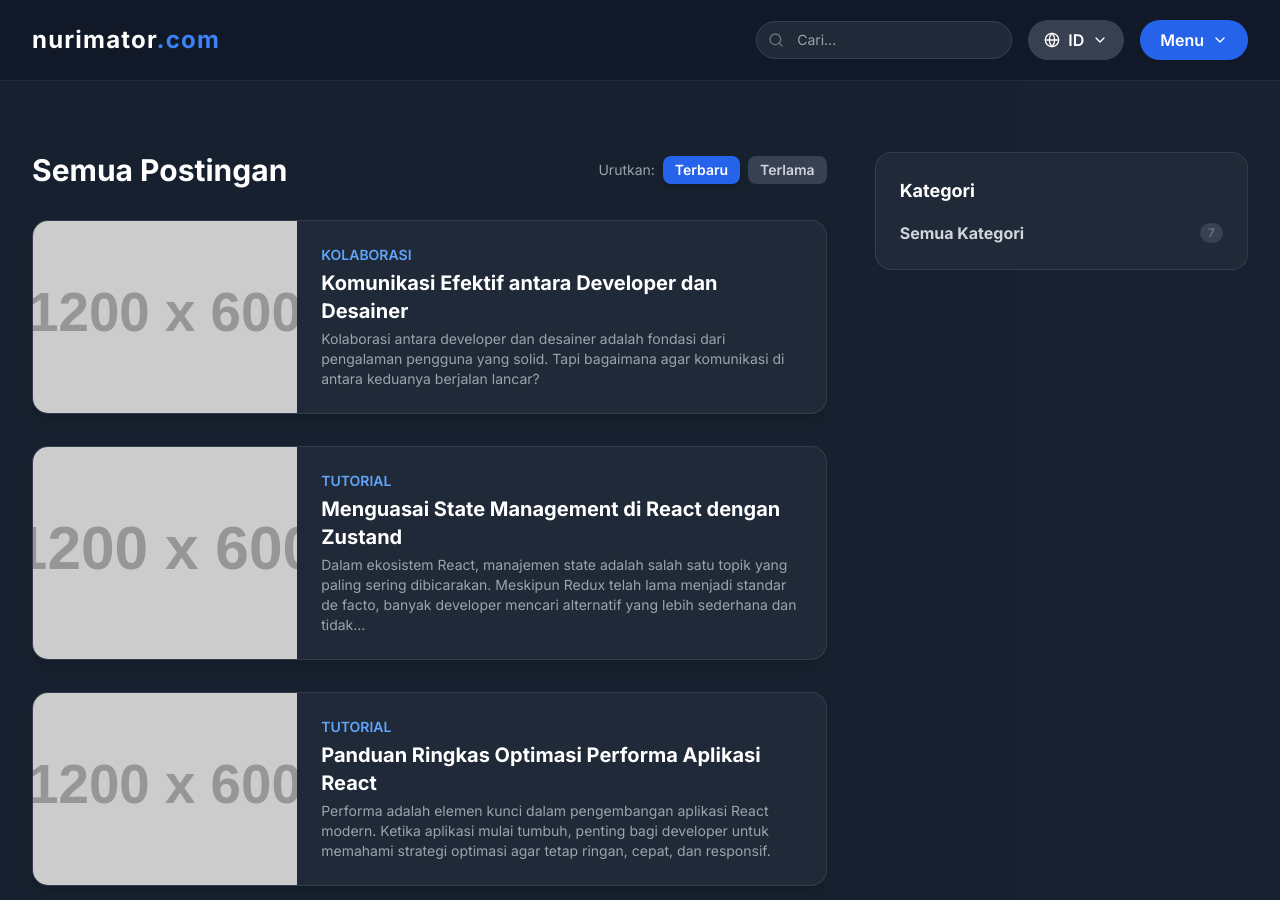
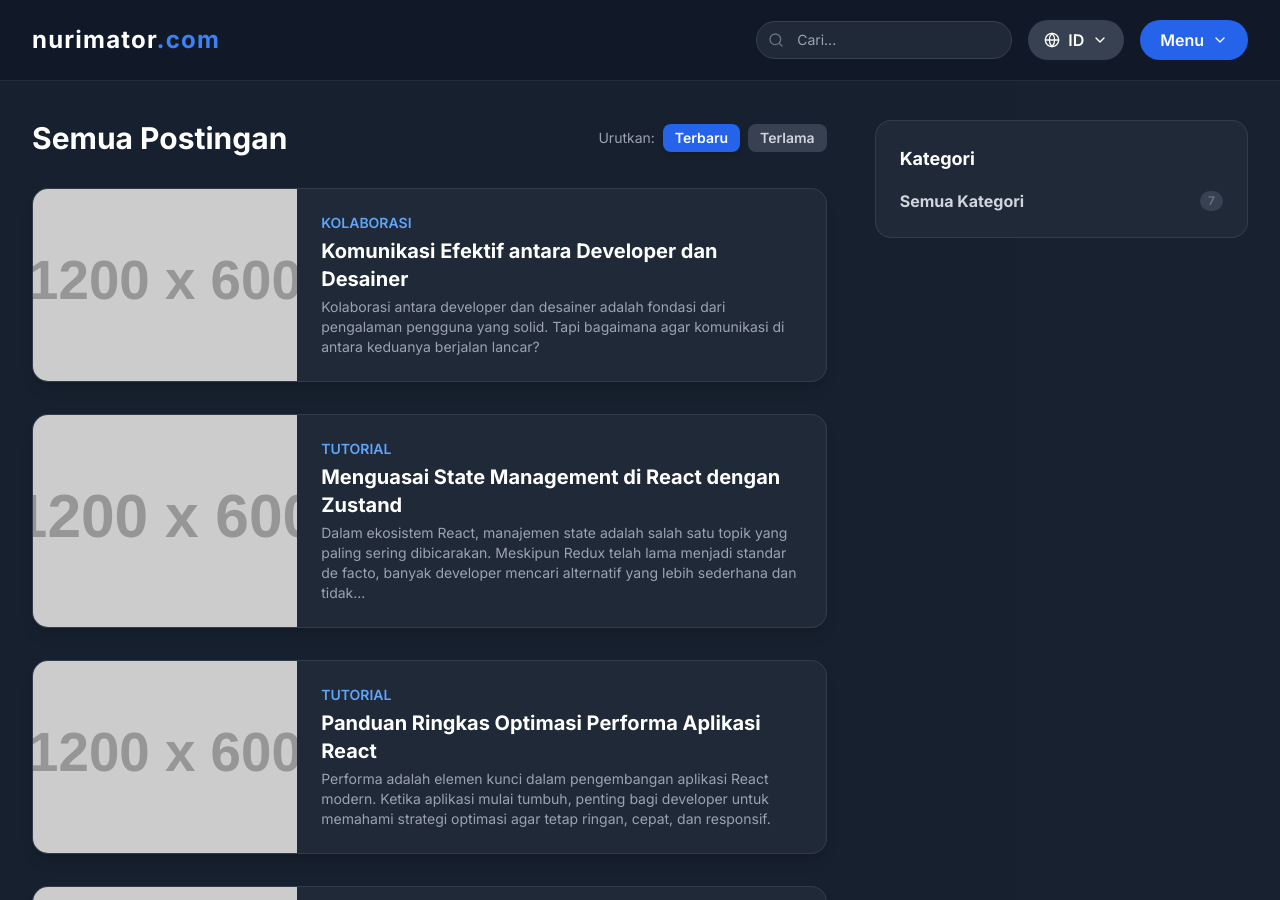
Before and after one commit to nurimator/n.dayverse.id, a Jekyll site: the page built from id/post/index.html, in a window 1280 px wide and 900 px high. Built offline with Jekyll 4.4.1, drawn with Linux system fonts in a browser that asks for light colours; nearby versions of some CDN libraries; the list of posts is cut into pages by our own code.

Commit message:
ubah ukuran padding

```diff
--- a/id/post/index.html
+++ b/id/post/index.html
@@ -36,7 +36,7 @@ lang: id
  {% include header.html %}
 
     <!-- Menambahkan padding responsif untuk header sticky -->
-    <main class="bg-gray-800/50 pt-16 lg:pt-28">
+    <main class="bg-gray-800/50 pt-16 lg:pt-20">
         <div class="container mx-auto px-4 sm:px-6 lg:px-8 pt-8 pb-16 lg:pt-10 lg:pb-24">
             <div class="grid grid-cols-1 lg:grid-cols-3 gap-8 lg:gap-12">
                 <div class="lg:col-span-2">
```
